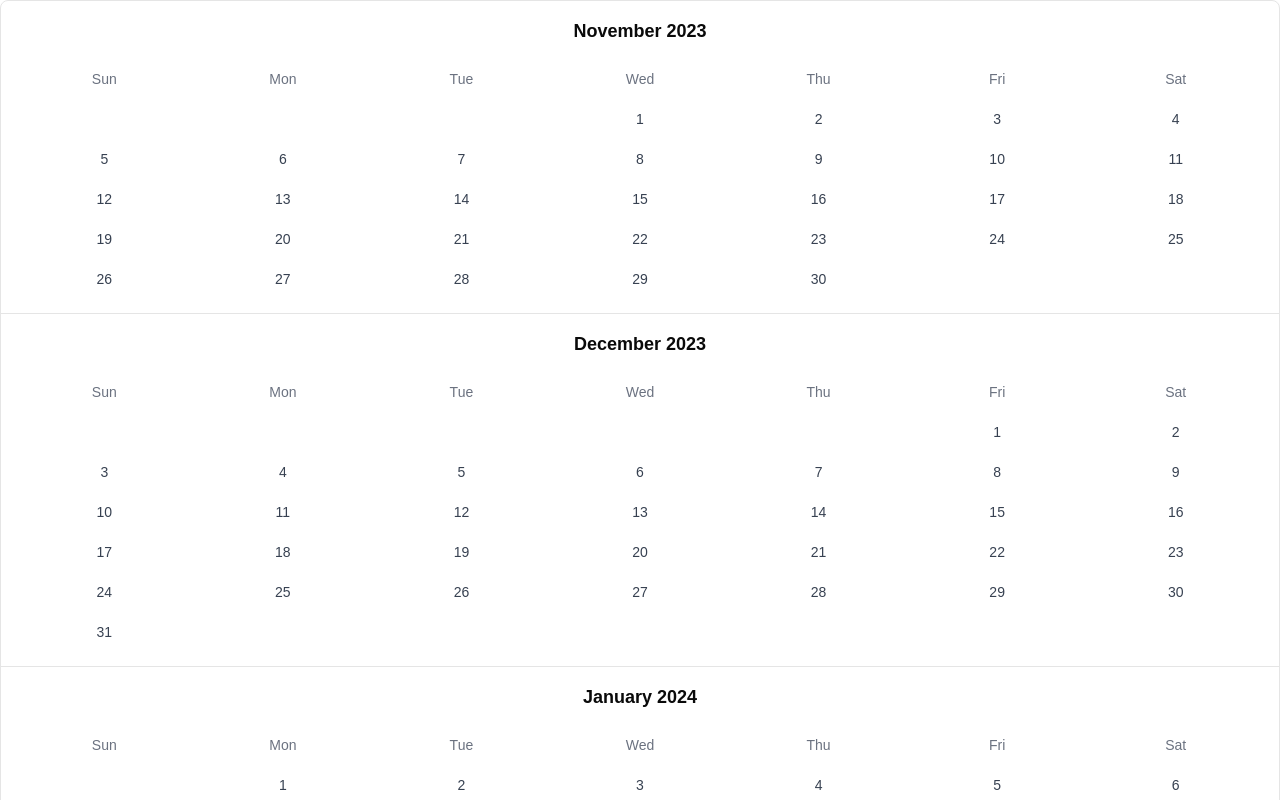
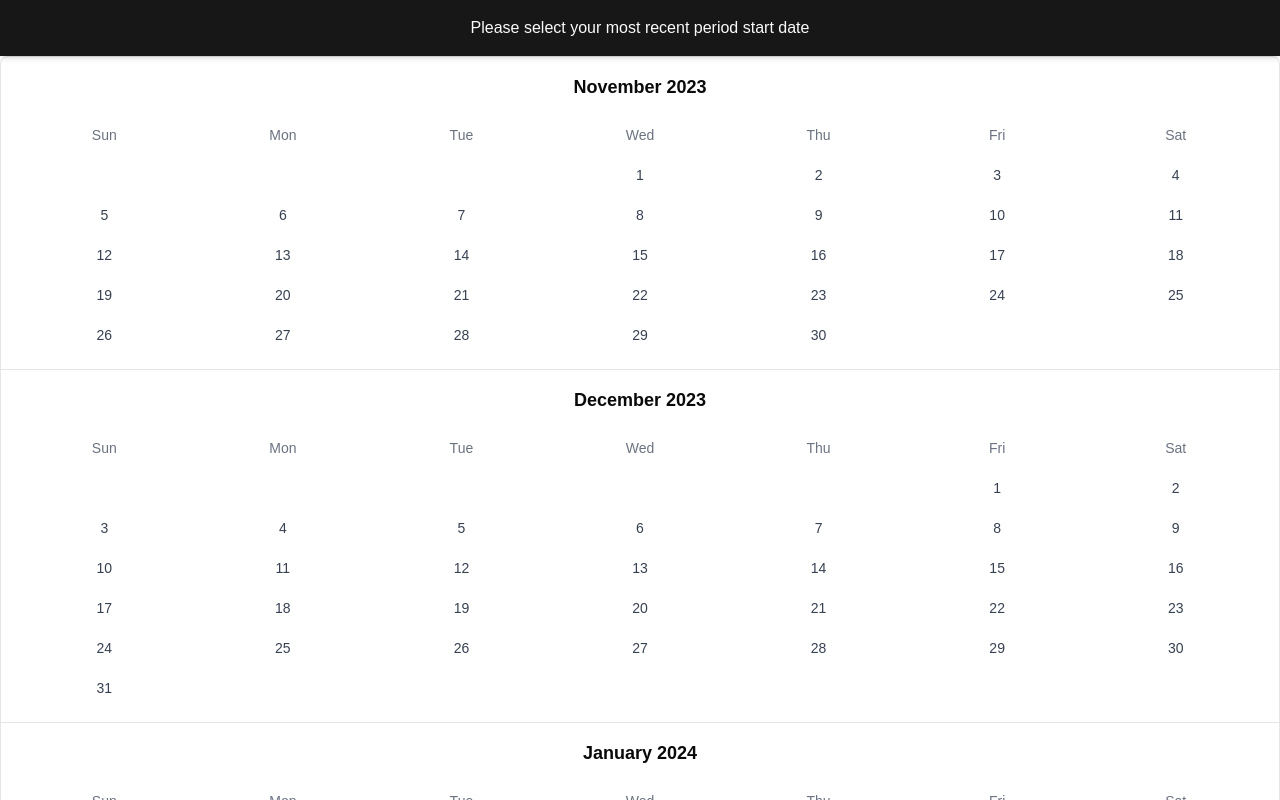
Before and after one commit to ArthurBlanchon/nextmoons, a Next.js app: page / in a window 1280 px wide. Shown: the top 800 px of the page. Built offline with nearby package versions, Linux system fonts and the light colour scheme.

Commit message:
added onboarding

```diff
--- a/components/calendar.js
+++ b/components/calendar.js
@@ -156,6 +156,7 @@ const FullWidthMonthPicker = ({ onSelect, initialDate = new Date(), locale = 'en
   const hasInitialScrolled = useRef(false);
   const [mounted, setMounted] = useState(false);
   const [savedData, setSavedData] = useState({ lastPeriodDate: '', cycleLength: 25 });
+  const [showBanner, setShowBanner] = useState(false);
 
   useEffect(() => {
     setMounted(true);
@@ -191,9 +192,13 @@ const FullWidthMonthPicker = ({ onSelect, initialDate = new Date(), locale = 'en
           lastPeriodDate: data.lastPeriodDate || '',
           cycleLength: parseInt(data.cycleLength) || 25,
         });
+        setShowBanner(!data.lastPeriodDate);
+      } else {
+        setShowBanner(true);
       }
     } catch (e) {
       console.error('Error loading data:', e);
+      setShowBanner(true);
     }
   }, []);
 
@@ -220,10 +225,17 @@ const FullWidthMonthPicker = ({ onSelect, initialDate = new Date(), locale = 'en
 
   const onSubmit = (data) => {
     localStorage.setItem('cycleData', JSON.stringify(data));
+    setShowBanner(!data.lastPeriodDate);
     setIsDrawerOpen(false);
   };
 
   return (
+    <>
+      {showBanner && (
+        <div className="sticky top-0 z-50 w-full bg-primary text-primary-foreground p-4 text-center shadow-md">
+          Please select your most recent period start date
+        </div>
+      )}
       <Drawer open={isDrawerOpen} onOpenChange={(open) => {
         if (!open) {
           setSelectedDate(null);
@@ -233,7 +245,7 @@ const FullWidthMonthPicker = ({ onSelect, initialDate = new Date(), locale = 'en
         <DrawerContent>
           <div className="max-w-xl w-full p-4 mx-auto">
               <DrawerHeader className="text-center">
-                <DrawerTitle>Update my cycle</DrawerTitle>
+                  <DrawerTitle>Predict My Menstrual Cycle</DrawerTitle>
               </DrawerHeader>
 
               <div className="p-4">
@@ -244,7 +256,7 @@ const FullWidthMonthPicker = ({ onSelect, initialDate = new Date(), locale = 'en
                               name="lastPeriodDate"
                               render={({ field }) => (
                               <FormItem>
-                                <FormLabel>Last periods started</FormLabel>
+                                  <FormLabel>Most Recent Period Start Date</FormLabel>
                                   <FormControl>
                                   <Input
                                       {...field}
@@ -261,7 +273,7 @@ const FullWidthMonthPicker = ({ onSelect, initialDate = new Date(), locale = 'en
                               name="cycleLength"
                               render={({ field }) => (
                               <FormItem>
-                                <FormLabel>Cycle length</FormLabel>
+                                  <FormLabel>Average Cycle Length (Days)</FormLabel>
                                   <FormControl>
                                       <div className="flex items-center">
                                           <Button
@@ -307,10 +319,10 @@ const FullWidthMonthPicker = ({ onSelect, initialDate = new Date(), locale = 'en
                                               setIsDrawerOpen(false);
                                           }}
                                       >
-                                        Close
+                                          Cancel
                                       </Button>
                                   </DrawerClose>
-                                <Button className="flex-1" type="submit">Save</Button>
+                                  <Button className="flex-1" type="submit">Update</Button>
                               </div>
                           </DrawerFooter>
                       </form>
@@ -337,6 +349,7 @@ const FullWidthMonthPicker = ({ onSelect, initialDate = new Date(), locale = 'en
           </div>
         </div>
       </Drawer>
+    </>
   );
 };
 
```
Lines whose indentation alone changed are shown as unchanged.
